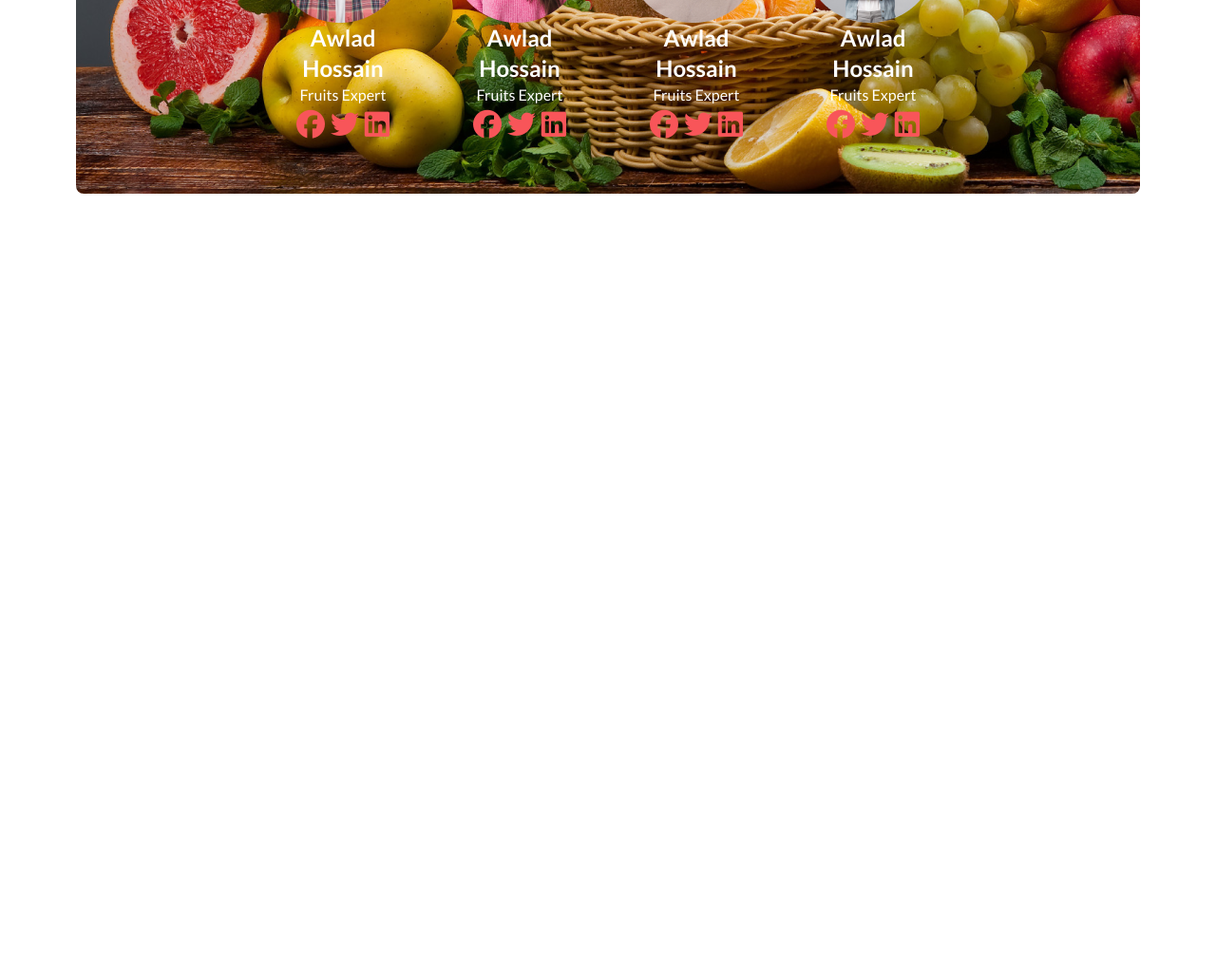
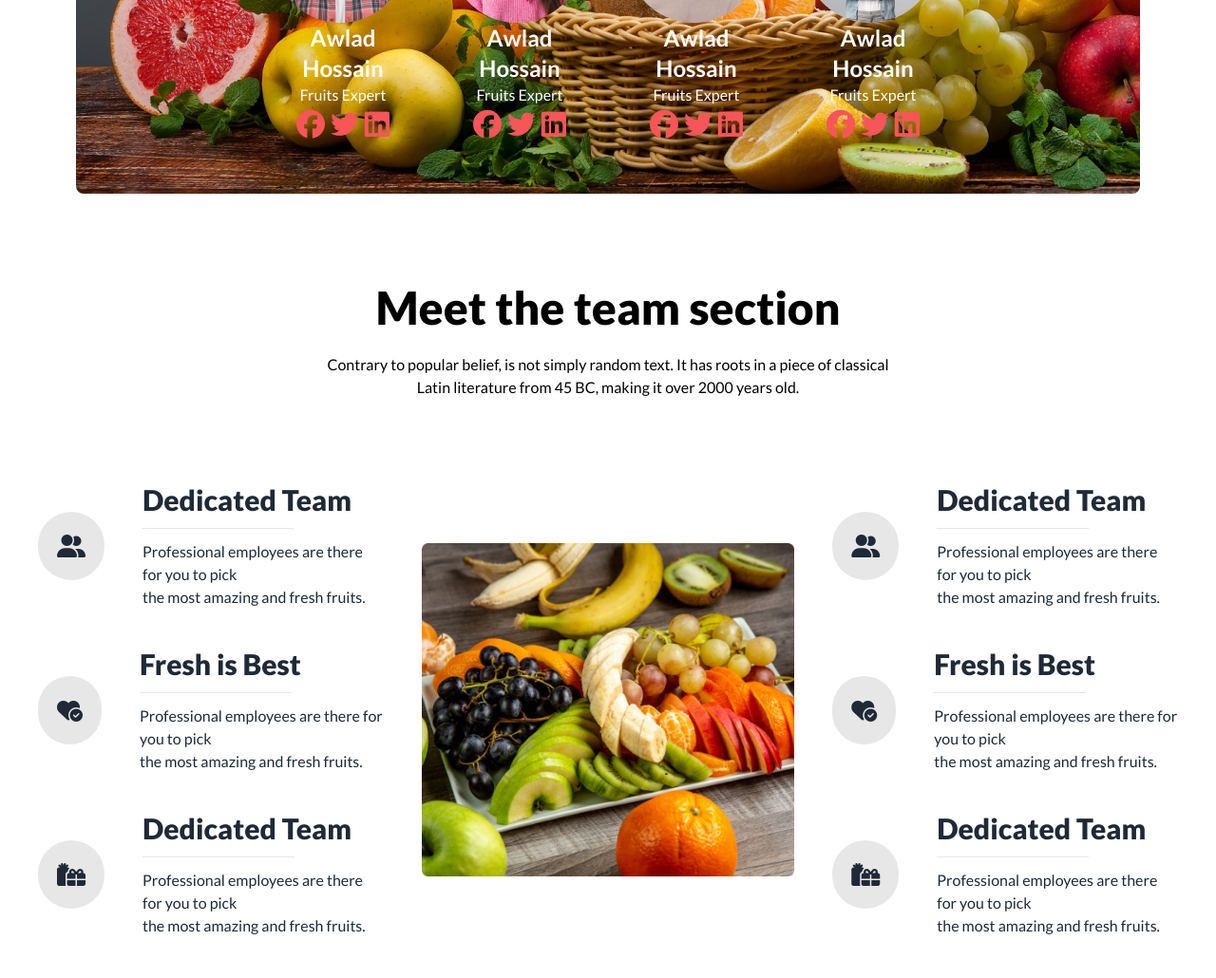
Before and after one commit to emranrafid/assignment-03, a plain HTML site: page index.html in a window 1280 px wide. Shown: the part 2276-3306 px from the top of the page at 95% size. Before the commit the page ends 2576 px from the top, so only its background shows below. Drawn offline with nearby package versions, Linux system fonts and the light colour scheme.

Commit message:
meet the team section

```diff
--- a/index.html
+++ b/index.html
@@ -416,6 +416,72 @@
                     </div>
                 </div>
         </section>
+        <section class=" max-w-screen-xl mx-auto    mt-24 mb-24">
+            <div>
+
+                <h1 class="text-5xl font-extrabold text-black text-center mb-6">Meet the team section</h1>
+                <p class="text-black text-center mb-12">Contrary to popular belief, is not simply random text. It has roots in a piece of classical <br> Latin literature from 45 BC, making it over 2000 years old.</p>
+            </div>
+            <div class="flex items-center ">
+                <!-- main div -->
+                <div>
+                    <!-- dedicated team -->
+                    <div class="flex gap-10 items-center m-10">
+                        <div class="bg-[#E7E7E7] p-5 rounded-full text-2xl"><i class="fa-solid fa-user-group"></i></div>
+                        <div class="space-y-3"><h1 class="text-3xl font-extrabold">Dedicated Team</h1>
+                            <hr class="w-40 ">
+                        <p>Professional employees are there for you to pick
+                            <br> the most amazing and fresh fruits.</p></div>
+                    </div>
+                    <!-- dedicated team -->
+                    <div class="flex gap-10 items-center m-10">
+                        <div class="bg-[#E7E7E7] p-5 rounded-full text-2xl "><i class="fa-solid fa-heart-circle-check"></i></div>
+                        <div class="space-y-3"><h1 class="text-3xl font-extrabold">Fresh is Best</h1>
+                            <hr class="w-40 ">
+                        <p>Professional employees are there for you to pick
+                            <br> the most amazing and fresh fruits.</p></div>
+                    </div>
+                    <!-- dedicated team -->
+                    <div class="flex gap-10 items-center m-10">
+                        <div class="bg-[#E7E7E7] p-5 rounded-full text-2xl"><i class="fa-solid fa-gifts"></i></div>
+                        <div class="space-y-3"><h1 class="text-3xl font-extrabold">Dedicated Team</h1>
+                            <hr class="w-40 ">
+                        <p>Professional employees are there for you to pick
+                            <br> the most amazing and fresh fruits.</p></div>
+                    </div>
+                </div>
+                <div>
+                    <img src="./images/whychoose1.png" alt="">
+                </div>
+                <div>
+                    <!-- dedicated team -->
+                    <div class="flex gap-10 items-center m-10">
+                        <div class="bg-[#E7E7E7] p-5 rounded-full text-2xl"><i class="fa-solid fa-user-group"></i></div>
+                        <div class="space-y-3"><h1 class="text-3xl font-extrabold">Dedicated Team</h1>
+                            <hr class="w-40 ">
+                        <p>Professional employees are there for you to pick
+                            <br> the most amazing and fresh fruits.</p></div>
+                    </div>
+                    <!-- dedicated team -->
+                    <div class="flex gap-10 items-center m-10">
+                        <div class="bg-[#E7E7E7] p-5 rounded-full text-2xl "><i class="fa-solid fa-heart-circle-check"></i></div>
+                        <div class="space-y-3"><h1 class="text-3xl font-extrabold">Fresh is Best</h1>
+                            <hr class="w-40 ">
+                        <p>Professional employees are there for you to pick
+                            <br> the most amazing and fresh fruits.</p></div>
+                    </div>
+                    <!-- dedicated team -->
+                    <div class="flex gap-10 items-center m-10">
+                        <div class="bg-[#E7E7E7] p-5 rounded-full text-2xl"><i class="fa-solid fa-gifts"></i></div>
+                        <div class="space-y-3"><h1 class="text-3xl font-extrabold">Dedicated Team</h1>
+                            <hr class="w-40 ">
+                        <p>Professional employees are there for you to pick
+                            <br> the most amazing and fresh fruits.</p></div>
+                    </div>
+                </div>
+
+            </div>
+        </section>
     </main>
     <footer>
 
```
